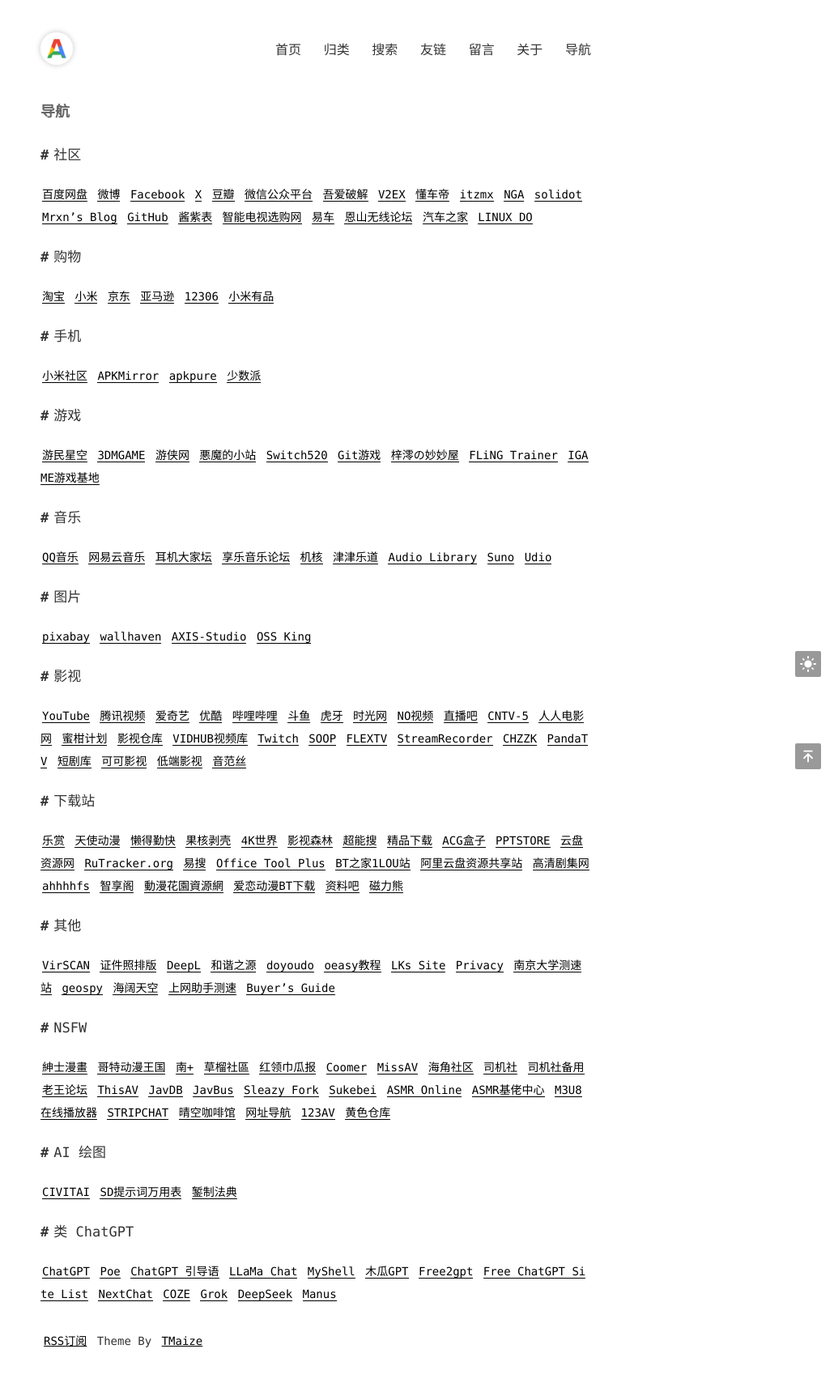
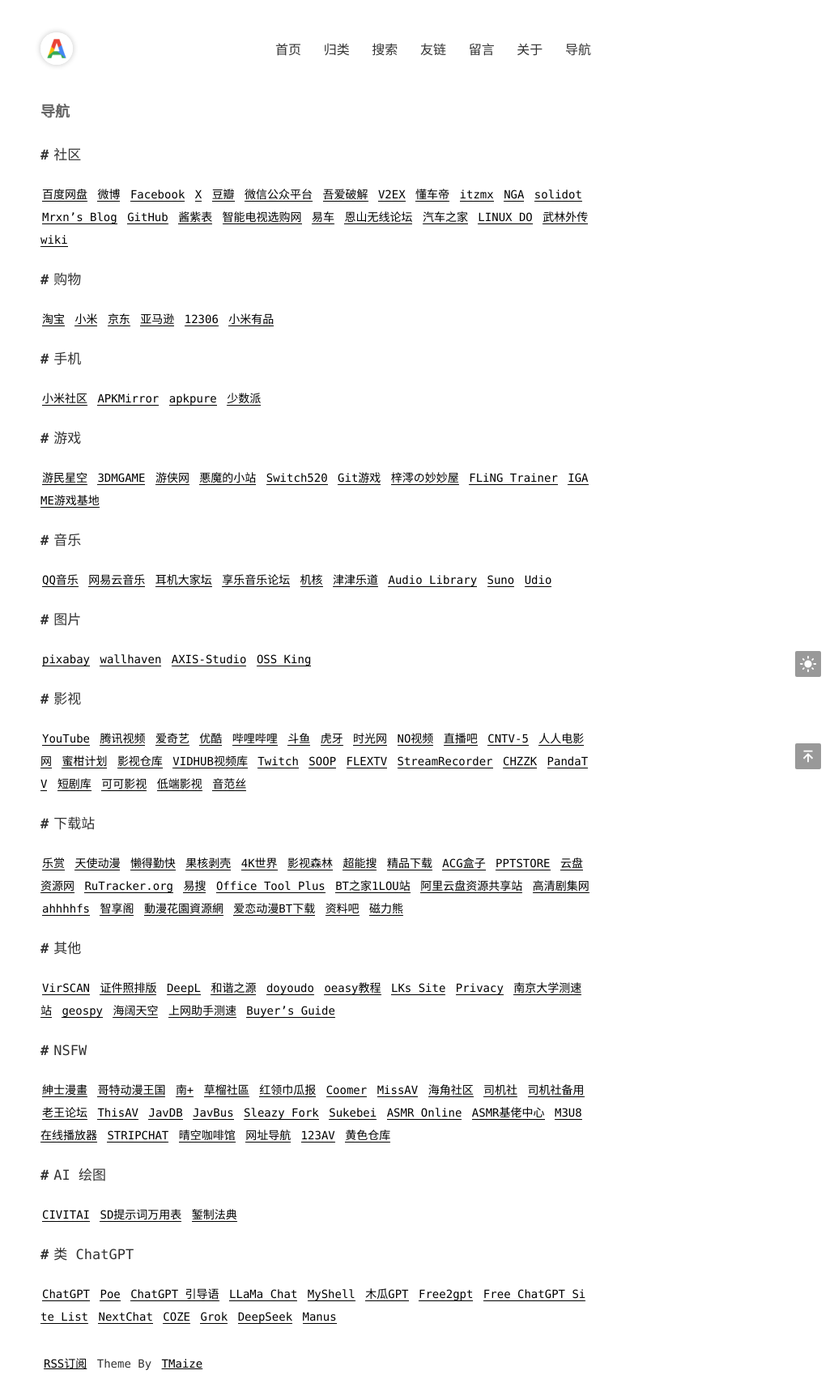
Before and after one commit to admans/admans.github.io, a Jekyll site: the page built from pages/navi.md, in a window 1280 px wide. Shown: the whole page at 81% size, without its empty margins (250-1280 px from the left). Built offline with Jekyll 4.4.1, drawn with Linux system fonts in a browser that asks for light colours; before the commit the page ends 1680 px from its top, so only the background shows below that.

Commit message:
Update navi.md

```diff
--- a/pages/navi.md
+++ b/pages/navi.md
@@ -5,7 +5,7 @@ title: 导航
 
 ## 社区
 
-[百度网盘](https://pan.baidu.com/ "百度网盘") [微博](https://weibo.com/ "微博") [Facebook](https://www.facebook.com/ "Facebook") [X](https://x.com/ "X") [豆瓣](https://www.douban.com/ "豆瓣") [微信公众平台](https://mp.weixin.qq.com/ "微信公众平台") [吾爱破解](https://www.52pojie.cn/ "吾爱破解") [V2EX](https://v2ex.com/ "V2EX") [懂车帝](https://www.dongchedi.com/ "懂车帝") [itzmx](http://bbs.itzmx.com/ "itzmx") [NGA](https://bbs.nga.cn/ "NGA") [solidot](https://www.solidot.org/ "solidot") [Mrxn's Blog](https://mrxn.net/ "Mrxn's Blog") [GitHub](https://github.com/ "GitHub") [酱紫表](https://blog.qust.me/ "酱紫表") [智能电视选购网](https://tvlabs.cn/ "智能电视选购网") [易车](https://www.yiche.com/ "易车") [恩山无线论坛](https://www.right.com.cn/forum/index.php "恩山无线论坛") [汽车之家](https://www.autohome.com.cn/ "汽车之家") [LINUX DO](https://linux.do/ "LINUX DO")
+[百度网盘](https://pan.baidu.com/ "百度网盘") [微博](https://weibo.com/ "微博") [Facebook](https://www.facebook.com/ "Facebook") [X](https://x.com/ "X") [豆瓣](https://www.douban.com/ "豆瓣") [微信公众平台](https://mp.weixin.qq.com/ "微信公众平台") [吾爱破解](https://www.52pojie.cn/ "吾爱破解") [V2EX](https://v2ex.com/ "V2EX") [懂车帝](https://www.dongchedi.com/ "懂车帝") [itzmx](http://bbs.itzmx.com/ "itzmx") [NGA](https://bbs.nga.cn/ "NGA") [solidot](https://www.solidot.org/ "solidot") [Mrxn's Blog](https://mrxn.net/ "Mrxn's Blog") [GitHub](https://github.com/ "GitHub") [酱紫表](https://blog.qust.me/ "酱紫表") [智能电视选购网](https://tvlabs.cn/ "智能电视选购网") [易车](https://www.yiche.com/ "易车") [恩山无线论坛](https://www.right.com.cn/forum/index.php "恩山无线论坛") [汽车之家](https://www.autohome.com.cn/ "汽车之家") [LINUX DO](https://linux.do/ "LINUX DO") [武林外传wiki](https://wiki.biligame.com/wulinonline/%E9%A6%96%E9%A1%B5 "武林外传wiki")
 
 ## 购物
 
```
